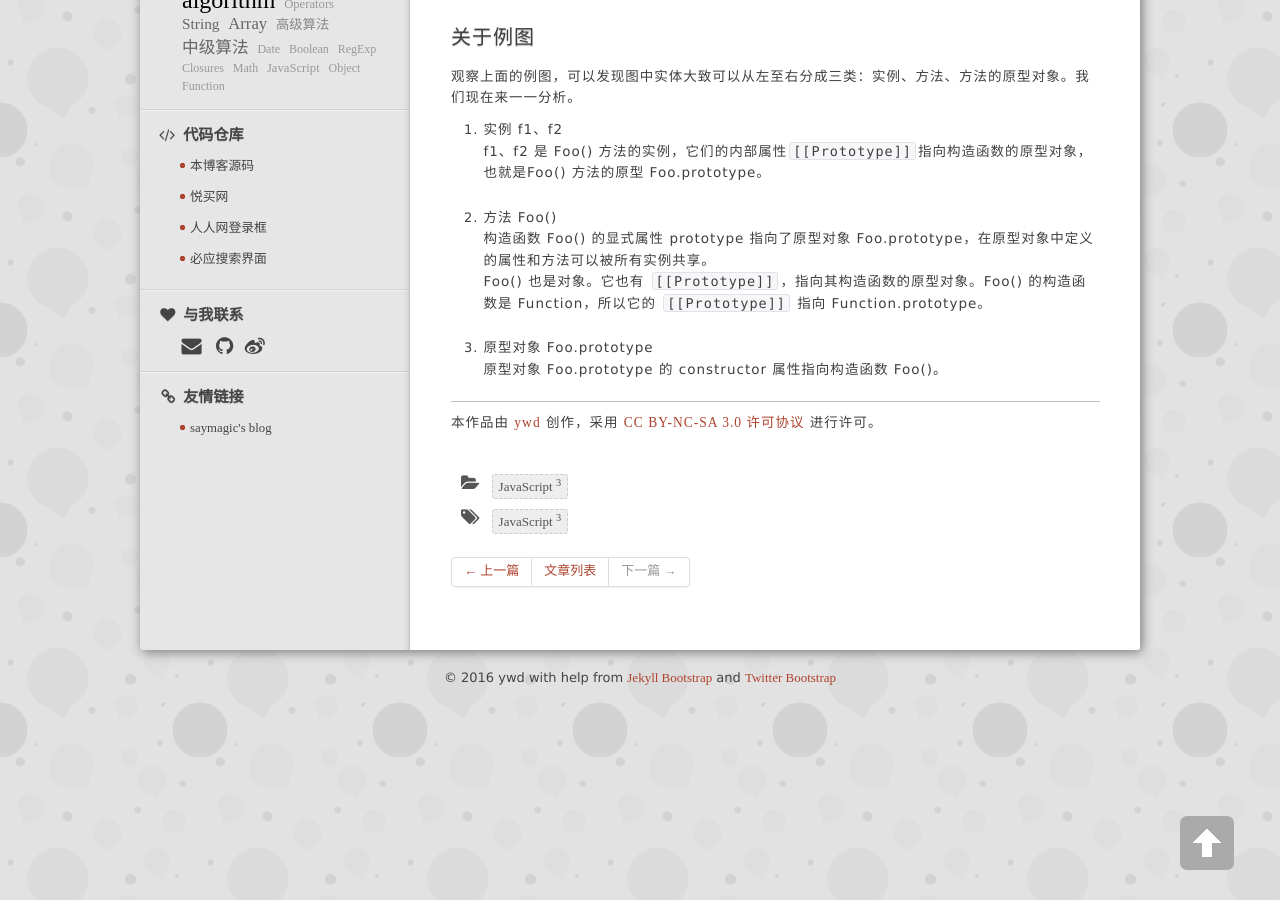
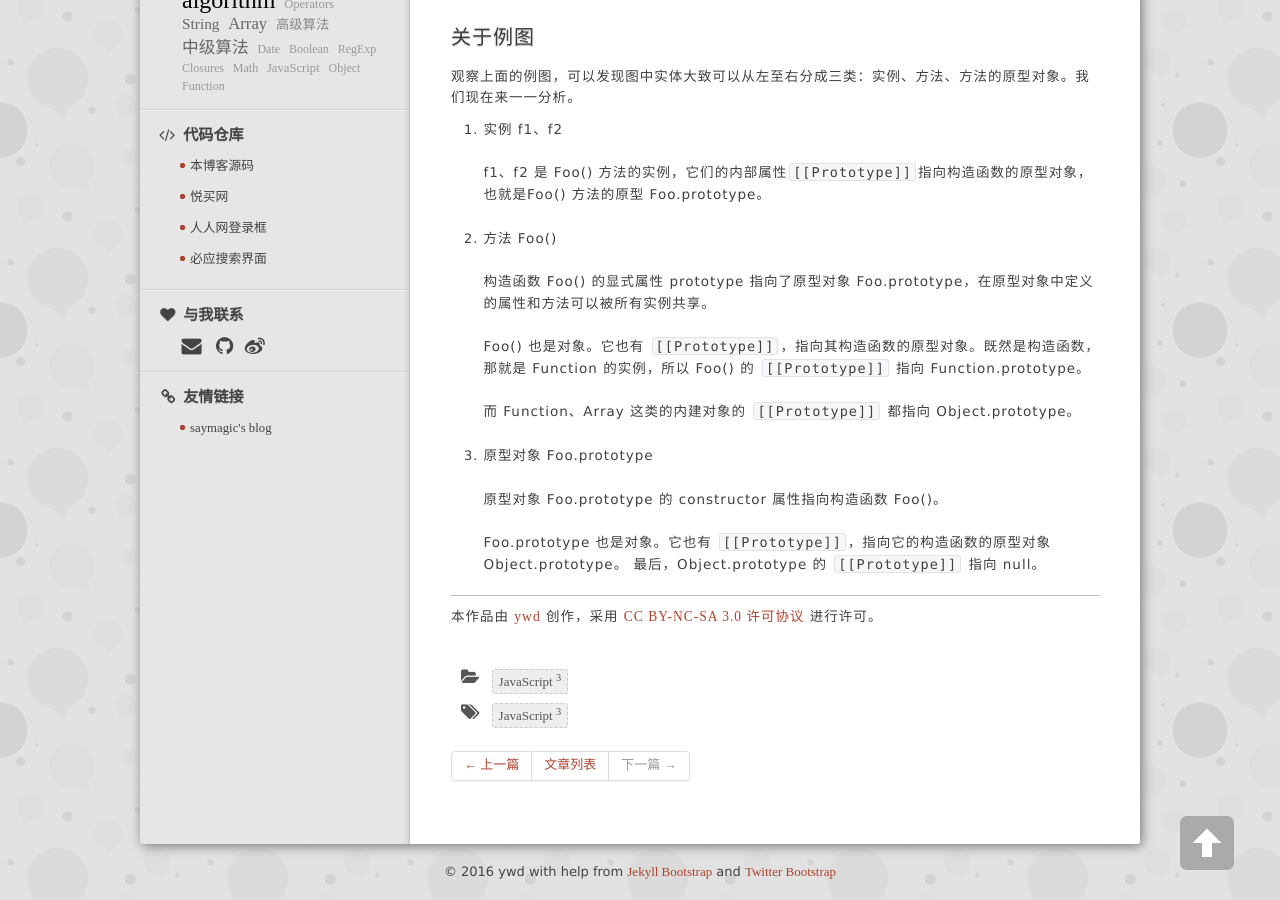
Before and after one commit to wendyppy/0-0-9.github.io, a Jekyll site: the page built from _posts/2016-07-23-inherit&prctotype-chain-in-js.md, in a window 1280 px wide and 900 px high, scrolled down 1070 px. Built offline with Jekyll 4.4.1, drawn with Linux system fonts in a browser that asks for light colours; nearby versions of some CDN libraries; library files that are not in the unit come from our copies; Markdown is read by kramdown in place of the engine named in the settings; comment, search, counter and statistics services are not loaded.

Commit message:
alter inherit

```diff
--- a/_posts/2016-07-23-inherit&prctotype-chain-in-js.md
+++ b/_posts/2016-07-23-inherit&prctotype-chain-in-js.md
@@ -38,12 +38,16 @@ JavaScript 中的任意对象都有一个指针（内部属性），指向创建
 
 观察上面的例图，可以发现图中实体大致可以从左至右分成三类：实例、方法、方法的原型对象。我们现在来一一分析。
 
-1. 实例 f1、f2<br/>
+1. 实例 f1、f2<br/><br/>
 f1、f2 是 Foo() 方法的实例，它们的内部属性`[[Prototype]]`指向构造函数的原型对象，也就是Foo() 方法的原型 Foo.prototype。<br /><br/>
 
-2. 方法 Foo()<br/>
-构造函数 Foo() 的显式属性 prototype 指向了原型对象 Foo.prototype，在原型对象中定义的属性和方法可以被所有实例共享。<br/>
-Foo() 也是对象。它也有 `[[Prototype]]`，指向其构造函数的原型对象。Foo() 的构造函数是 Function，所以它的 `[[Prototype]]` 指向 Function.prototype。<br/><br/>
+2. 方法 Foo()<br/><br/>
+构造函数 Foo() 的显式属性 prototype 指向了原型对象 Foo.prototype，在原型对象中定义的属性和方法可以被所有实例共享。<br/><br/>
+Foo() 也是对象。它也有 `[[Prototype]]`，指向其构造函数的原型对象。既然是构造函数，那就是 Function 的实例，所以 Foo() 的 `[[Prototype]]` 指向 Function.prototype。<br/><br/>
+而 Function、Array 这类的内建对象的 `[[Prototype]]` 都指向 Object.prototype。
+<br/><br/>
 
-3. 原型对象 Foo.prototype<br/>
-原型对象 Foo.prototype 的 constructor 属性指向构造函数 Foo()。
+3. 原型对象 Foo.prototype<br/><br/>
+原型对象 Foo.prototype 的 constructor 属性指向构造函数 Foo()。<br/><br/>
+Foo.prototype 也是对象。它也有 `[[Prototype]]`，指向它的构造函数的原型对象 Object.prototype。
+最后，Object.prototype 的 `[[Prototype]]` 指向 null。
```
